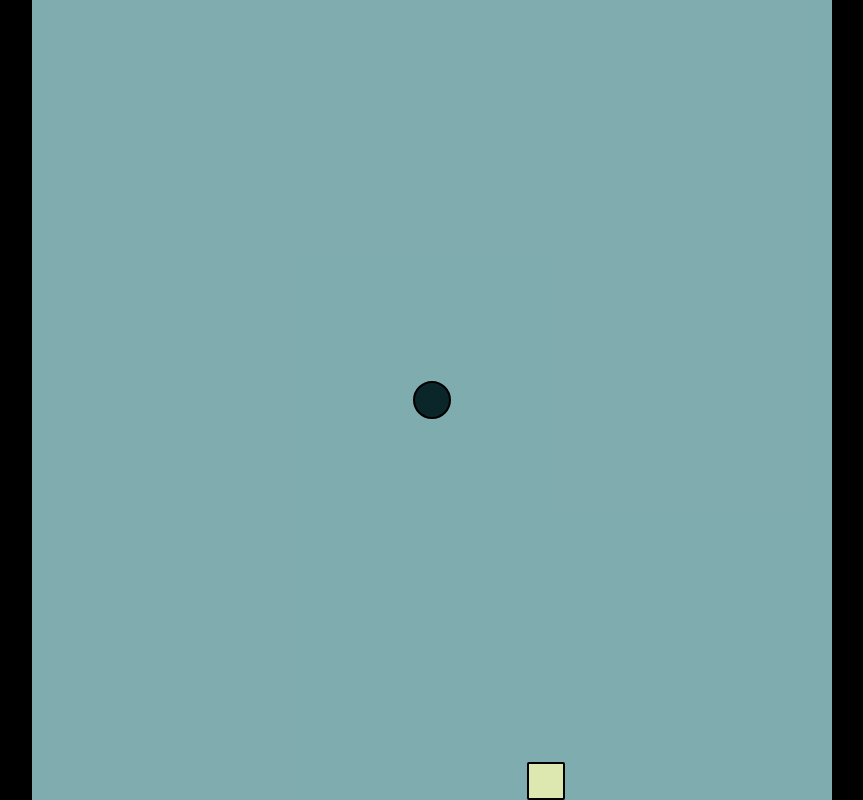
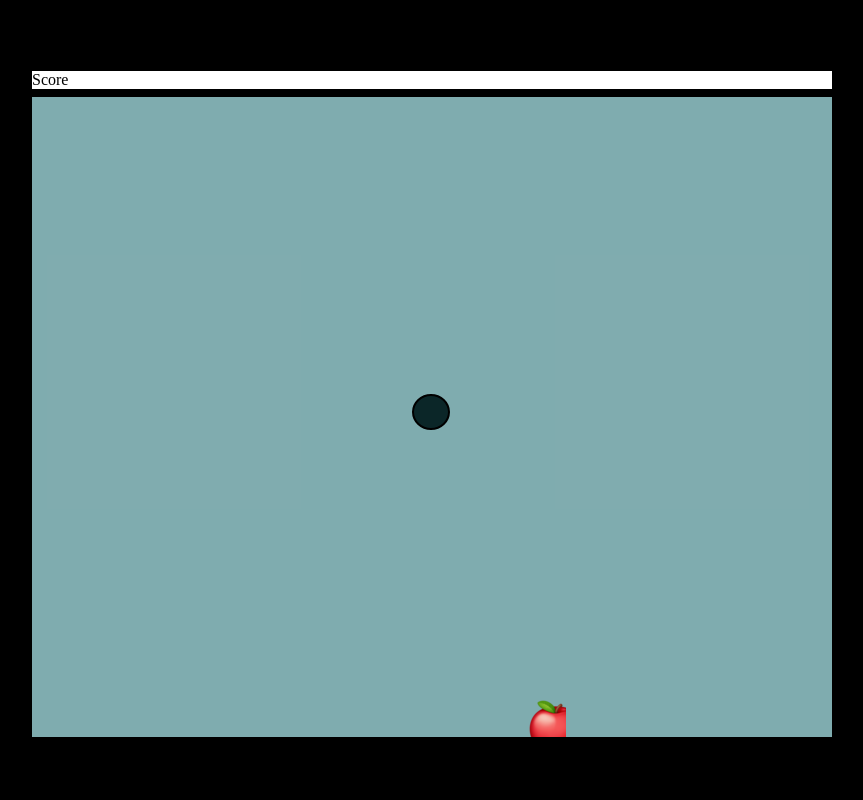
Before and after one commit to mjh1985codeman/mh-snake-game, a plain HTML site: page index.html in a window 1280 px wide. Shown: the whole page, without its empty margins (208-1071 px from the left). Drawn offline with Linux system fonts and the light colour scheme.

Commit message:
styled the food to look like an apple

```diff
--- a/food.js
+++ b/food.js
@@ -15,7 +15,7 @@ export function update() {
 }
 
 export function draw(gameBoard) {
-  const foodElement = document.createElement("div");
+  const foodElement = document.createElement("image");
   foodElement.style.gridRowStart = food.y;
   foodElement.style.gridColumnStart = food.x;
   foodElement.classList.add("food");
--- a/index.html
+++ b/index.html
@@ -8,10 +8,10 @@
     <title>Snake Game</title>
   </head>
   <body>
-
-
-    <div id="score-board"></div>
-      <div id="game-board"></div>
+    <div>
+      <div id="score-board">Score</div>
+        <div id="game-board"></div>
+    </div>
   </body>
   <script src="./game.js" defer type="module"></script>
 </html>
--- a/styles.css
+++ b/styles.css
@@ -1,6 +1,5 @@
 body {
     min-height: 100vh;
-    width: 100vw;
     display: flex;
     justify-content: center;
     align-items: center;
@@ -13,7 +12,7 @@ body {
 #game-board {
     background-color: hsla(183, 55%, 78%, 0.76);
     width: 100vmin;
-    height: 100vmin;
+    max-height: 80vmin;
     display: grid;
     /* this is what give us our even squares on the gameboard for the game */
     grid-template-rows: repeat(21, 1fr);
@@ -21,22 +20,31 @@ body {
 }
 
 #score-board {
+    display: flex;
     background-color: hsl(0, 0%, 100%);
-    font-size: larger;
+    font-size: 2vh;
     color: hsl(0, 0%, 0%);
+    margin-top: 1%;
+    margin-bottom: 1%;
+
 
 }
 
 /* snake stylings */
 
 .snake {
+    display: flex;
     background-color: hsl(183, 55%, 10%);
     border: .25vmin solid black;
     border-radius: 50%;
+    min-width: 4vh;
+    min-height: 4vh;
 }
 
 .food {
-    background-color: hsl(73, 55%, 80%);
-    border: .25vmin solid black;
-    border-radius: 5%;
+    display: flex;
+    background-image: url("./assets/apple.png");
+    background-repeat: no-repeat;
+    min-width: 5vh;
+    min-height: 5vh;
 }
```
Also changed, not shown: assets/apple.png (added).
